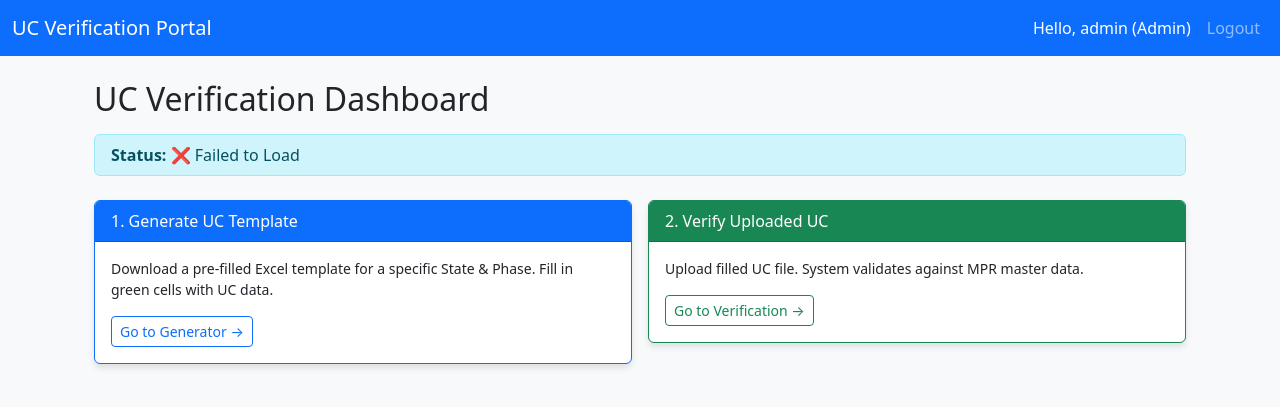
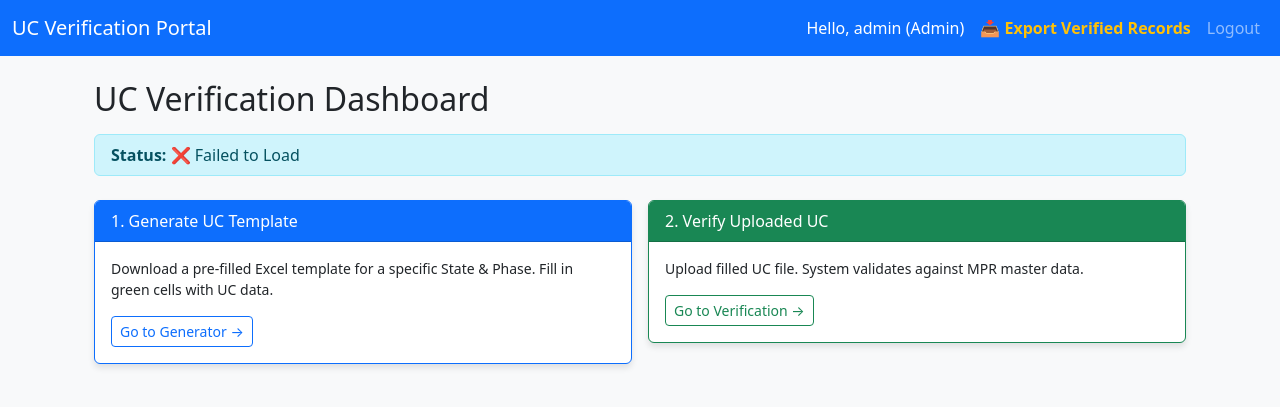
Before and after one commit to Sadja18/uc-verification-portal, a Flask app: page / in a window 1280 px wide. Shown: the top 407 px of the page. Run offline with Flask 3, Linux system fonts and the light colour scheme; a user stored in the database is signed in.

Commit message:
Updated views

```diff
--- a/app/routes/verifier.py
+++ b/app/routes/verifier.py
@@ -460,6 +460,7 @@
 #         flash("Verified file not found on server.", "danger")
 
 #     return redirect(url_for("verifier.preview_results"))
+import io
 import logging
 import os
 import tempfile
@@ -481,6 +482,7 @@
 
 from app import db
 from app.models import ValidationLog, VerificationRecord
+from app.routes.utils import admin_required
 from app.services.config import normalize_state_name
 from app.services.template_generator import generate_consultant_template
 from app.services.verification_engine import VerificationEngine
@@ -902,3 +904,78 @@
         flash("Verified file not found on server.", "danger")
 
     return redirect(url_for("verifier.preview_results"))
+
+
+@verifier.route("/admin/global-export")
+@login_required
+@admin_required
+def global_export():
+    """
+    Admin-only route to download all verified records as an Excel file.
+    Includes audit trail metadata (User, Timestamp).
+    """
+    try:
+        # Query all verified records, ordered by timestamp (newest last)
+        records = VerificationRecord.query.order_by(
+            VerificationRecord.timestamp.asc()
+        ).all()
+
+        if not records:
+            flash("No verified records found in the database.", "warning")
+            return redirect(url_for("verifier.home"))
+
+        # Convert SQLAlchemy objects to list of dicts
+        data = []
+        for rec in records:
+            # Fetch username for audit trail
+            uploader_username = "Unknown"
+            if rec.uploader:
+                uploader_username = rec.uploader.username
+
+            data.append(
+                {
+                    "Timestamp": rec.timestamp.strftime("%Y-%m-%d %H:%M:%S"),
+                    "Uploaded By": uploader_username,
+                    "State": rec.state_canonical,
+                    "Phase": rec.rusa_phase,
+                    "Component": rec.component,
+                    "Institution": rec.inst_name,
+                    "Project Key": rec.project_id_key,
+                    # UC Financials
+                    "UC Central Appr": rec.uc_central_appr,
+                    "UC State Appr": rec.uc_state_appr,
+                    "UC Total Appr": rec.uc_total_appr,
+                    "UC Central Released": rec.uc_central_rel,
+                    "UC State Released": rec.uc_state_rel,
+                    "UC Total Released": rec.uc_total_rel,
+                    "UC Central Utilized": rec.uc_central_util,
+                    "UC State Utilized": rec.uc_state_util,
+                    "UC Total Utilized": rec.uc_total_util,
+                }
+            )
+
+        # Create DataFrame
+        df_export = pd.DataFrame(data)
+
+        # Write to BytesIO (in-memory file)
+        output = io.BytesIO()
+        with pd.ExcelWriter(output, engine="openpyxl") as writer:
+            df_export.to_excel(writer, index=False, sheet_name="Verified_UCs")
+
+        output.seek(0)
+
+        logger.info(
+            f"Global Export downloaded by Admin {current_user.username}. Rows: {len(records)}"
+        )
+
+        return send_file(
+            output,
+            mimetype="application/vnd.openxmlformats-officedocument.spreadsheetml.sheet",
+            as_attachment=True,
+            download_name=f"Global_Verified_UC_Export_{datetime.now().strftime('%Y%m%d_%H%M%S')}.xlsx",
+        )
+
+    except Exception as e:
+        logger.error(f"Global Export Failed: {e}")
+        flash("An error occurred while generating the export.", "danger")
+        return redirect(url_for("verifier.home"))
--- a/app/templates/base.html
+++ b/app/templates/base.html
@@ -33,6 +33,15 @@
                         <li class="nav-item">
                             <span class="nav-link text-white">Hello, {{ current_user.username }} ({{ current_user.role|capitalize }})</span>
                         </li>
+
+                        <!-- Admin Only Link -->
+                        {% if current_user.role == 'admin' %}
+                            <li class="nav-item">
+                                <a class="nav-link text-warning fw-bold" href="{{ url_for('verifier.global_export') }}">
+                                    📥 Export Verified Records
+                                </a>
+                            </li>
+                        {% endif %}
                         <li class="nav-item">
                             <a class="nav-link" href="{{ url_for('auth.logout') }}">Logout</a>
                         </li>
```
Also changed, not shown: app/routes/utils.py (added, +12 -0 lines), app/templates/login.html (+34 -1 lines).
